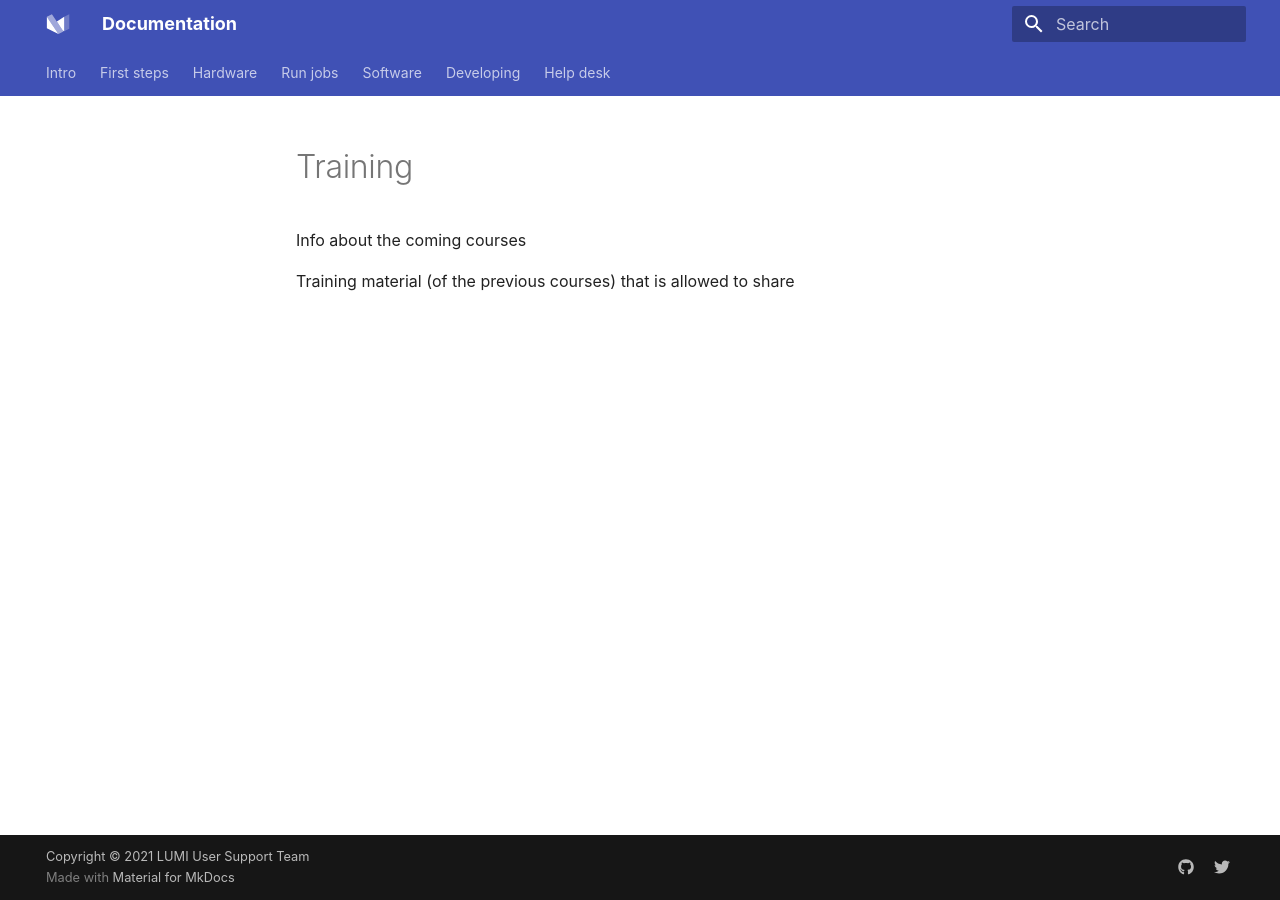
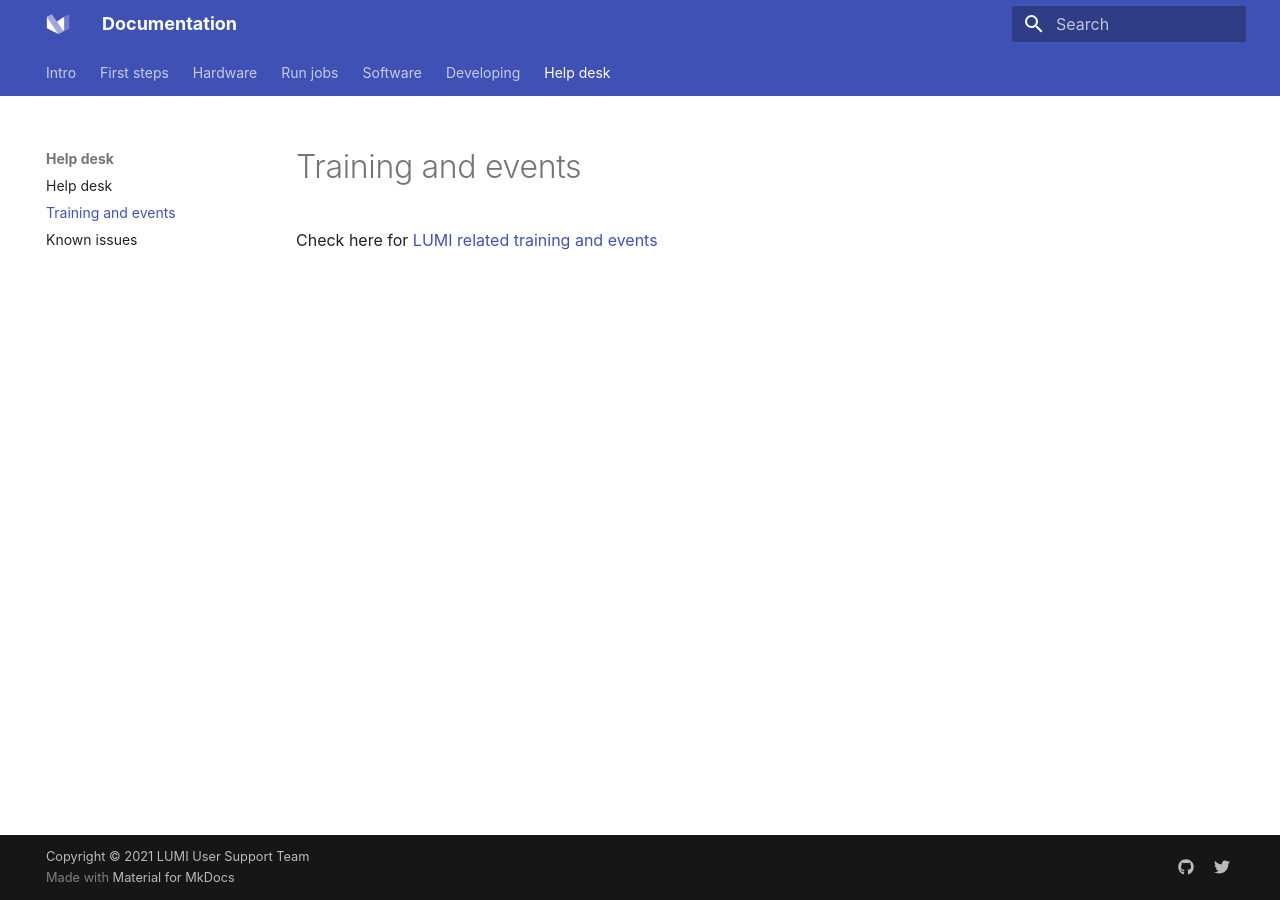
Before and after one commit to Lumi-supercomputer/lumi-userguide, an MkDocs documentation site: the page built from docs/generic/training.md, in a window 1280 px wide. Built offline with MkDocs 1.6.1 and Material for MkDocs 9.7.7, drawn with Linux system fonts in a browser that asks for light colours.

Commit message:
Add events and training link

```diff
--- a/docs/generic/training.md
+++ b/docs/generic/training.md
@@ -1,5 +1,3 @@
 
 
-Info about the coming courses
-
-Training material (of the previous courses) that is allowed to share
+Check here for [LUMI related training and events](https://www.lumi-supercomputer.eu/events/)
--- a/mkdocs.yml
+++ b/mkdocs.yml
@@ -95,9 +95,9 @@ nav:
     - Help desk: generic/helpdesk.md
     # - About LUST (LUMI User Support Team): generic/aboutLUST.md
     # - Tech support FAQ: generic/FAQ.md
+    - Training and events: generic/training.md
+    # - Monthly coffee breaks: generic/coffeebreaks.md
     - Known issues: issues/index.md
-    # - Training: generic/training.md
-    # - Monthly coffee breaks: generic/coffeebreaks.md
     # - Service breaks: generic/service-breaks.md
 
 
```
Also changed, not shown: docs/generic/helpdesk.md (+2 -0 lines).
